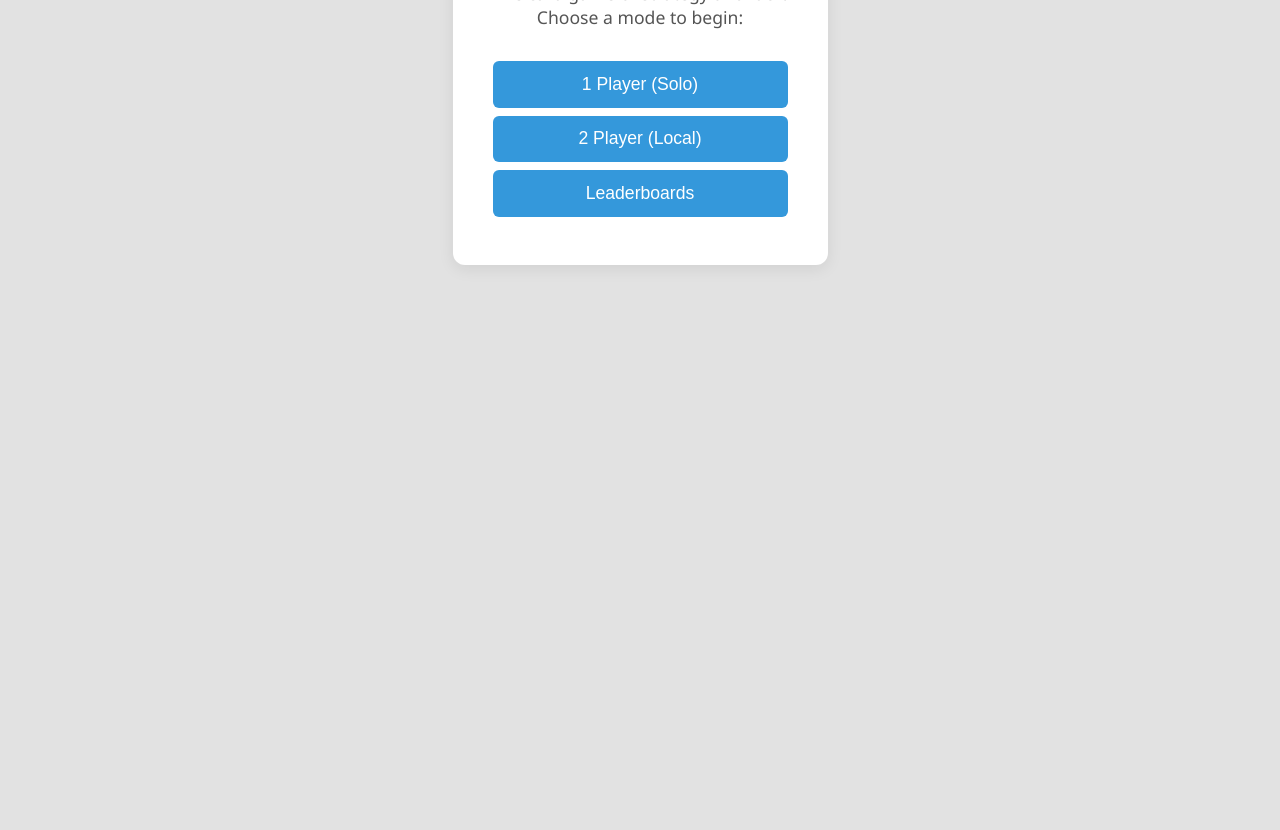
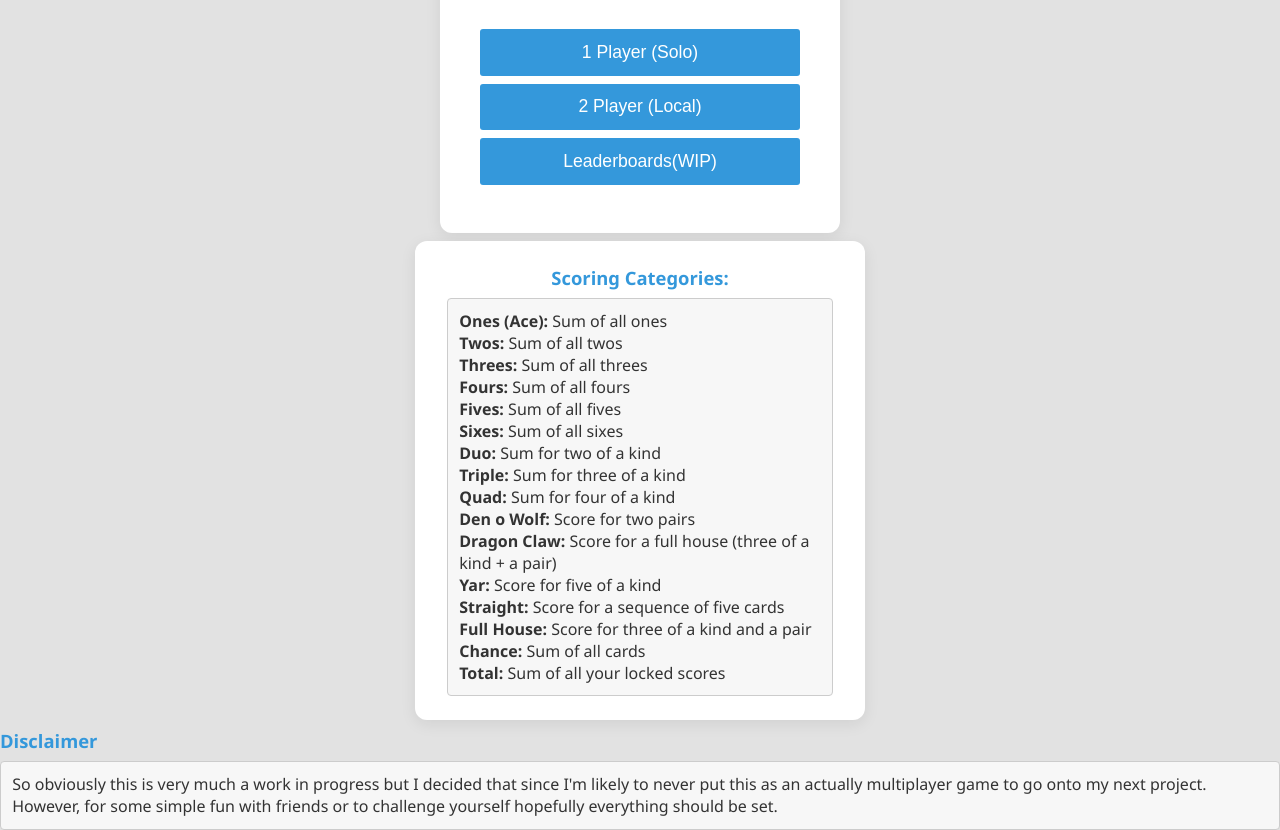
Before and after one commit to Justin-Ott/Yar, a website: page index.html in a window 1280 px wide. Shown: the part 166-996 px from the top of the page. Before the commit the page ends 800 px from the top, so only its background shows below. Drawn offline with Linux system fonts and the light colour scheme.

Commit message:
Finalized for now I think.  Solo and Local play is done Leaderboard is for another time.

```diff
--- a/index.html
+++ b/index.html
@@ -11,12 +11,13 @@
     }
     .home-container {
       max-width: 400px;
-      margin: 4rem auto;
+      margin: 2rem auto;
       background: #fff;
       border-radius: 12px;
       box-shadow: 0 4px 16px rgba(0,0,0,0.08);
       padding: 2rem 2.5rem 2.5rem 2.5rem;
       text-align: center;
+      margin-bottom: 0.5rem;
     }
     .home-title {
       color: #3498db;
@@ -34,7 +35,7 @@
       padding: 0.8rem;
       font-size: 1.1rem;
       border: none;
-      border-radius: 6px;
+      border-radius: 3px;
       background: #3498db;
       color: #fff;
       cursor: pointer;
@@ -43,9 +44,36 @@
     .home-btns button:hover {
       background: #217dbb;
     }
+    .info-container {
+    max-width: 450px;
+    margin: 0.5rem auto;
+    background: #fff;
+    border-radius: 12px;
+    box-shadow: 0 4px 16px rgba(0,0,0,0.08);
+    padding: 1.5rem 2rem;
+    text-align: center;
+  }
+  .info-title {
+    color: #3498db;
+    margin-bottom: 0.5rem;
+    font-size: 1.15rem;
+  }
+  .info-text {
+  width: 100%;
+  min-height: 40px;
+  border-radius: 4px;
+  border: 1px solid #ccc;
+  padding: 0.7rem;
+  font-size: 1rem;
+  background: #f7f7f7;
+  color: #333;
+  box-sizing: border-box;
+  text-align: left;
+  }
   </style>
 </head>
 <body>
+  <div class="triangle-grid">
     <div class="home-container">
       <h1 class="home-title">Welcome to Yar!</h1>
       <div class="home-desc">
@@ -55,8 +83,38 @@
       <div class="home-btns">
         <button onclick="window.location.href='yar.html?mode=solo'">1 Player (Solo)</button>
         <button onclick="window.location.href='yar.html?mode=duo'">2 Player (Local)</button>
-      <button onclick="window.location.href='leaderboard.html'">Leaderboards</button>
+        <button onclick="window.location.href='leaderboard.html'">Leaderboards(WIP)</button>
         <!-- Future: <button>Login / Register</button> -->
+      </div>
+    </div>
+    <div class="info-container">
+      <h2 class="info-title">Scoring Categories:</h2>
+      <div class="info-text">
+  <b>Ones (Ace):</b> Sum of all ones<br>
+  <b>Twos:</b> Sum of all twos<br>
+  <b>Threes:</b> Sum of all threes<br>
+  <b>Fours:</b> Sum of all fours<br>
+  <b>Fives:</b> Sum of all fives<br>
+  <b>Sixes:</b> Sum of all sixes<br>
+  <b>Duo:</b> Sum for two of a kind<br>
+  <b>Triple:</b> Sum for three of a kind<br>
+  <b>Quad:</b> Sum for four of a kind<br>
+  <b>Den o Wolf:</b> Score for two pairs<br>
+  <b>Dragon Claw:</b> Score for a full house (three of a kind + a pair)<br>
+  <b>Yar:</b> Score for five of a kind<br>
+  <b>Straight:</b> Score for a sequence of five cards<br>
+  <b>Full House:</b> Score for three of a kind and a pair<br>
+  <b>Chance:</b> Sum of all cards<br>
+  <b>Total:</b> Sum of all your locked scores<br>
+</div>
+    </div>
+    <div class="side-container">
+      <h2 class="info-title">Disclaimer</h2>
+      <div class="info-text">
+        So obviously this is very much a work in progress but I decided that since I'm likely to never put this as an
+        actually multiplayer game to go onto my next project. However, for some simple fun with friends or to
+        challenge yourself hopefully everything should be set.<br>
+      </div>
     </div>
   </div>
 </body>
--- a/yar.css
+++ b/yar.css
@@ -81,6 +81,25 @@ main {
   height: fit-content;
   overflow: hidden; /* Prevent horizontal and vertical scrolling */
 }
+
+.home-btn {
+  position: absolute;
+  top: 20px;
+  left: 20px;
+  background: #3498db;
+  color: #fff;
+  border: none;
+  border-radius: 6px;
+  padding: 0.6rem 1.2rem;
+  font-size: 1rem;
+  cursor: pointer;
+  box-shadow: 0 2px 8px rgba(0,0,0,0.07);
+  transition: background 0.2s;
+}
+.home-btn:hover {
+  background: #217dbb;
+}
+
 .players-row {
   display: flex;
   justify-content: space-between;
```
Also changed, not shown: yar.html (+3 -0 lines), yar.js (+60 -16 lines). Lines whose indentation alone changed are shown as unchanged.
